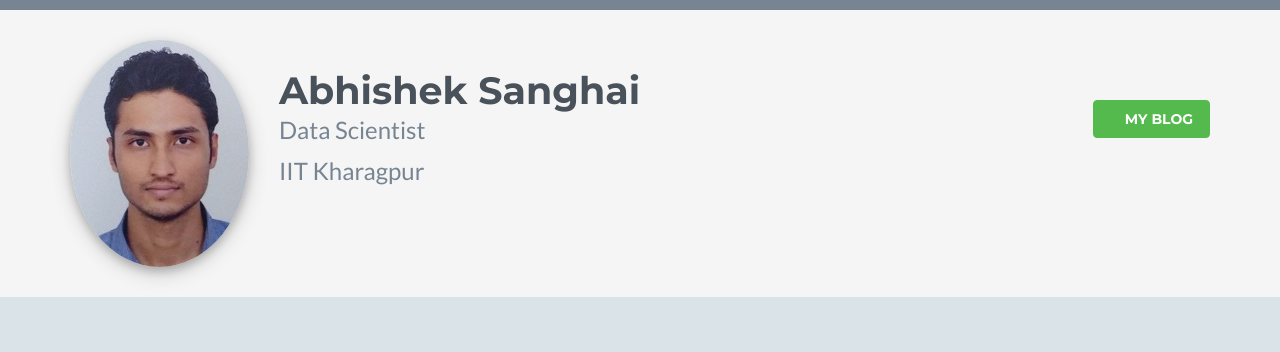
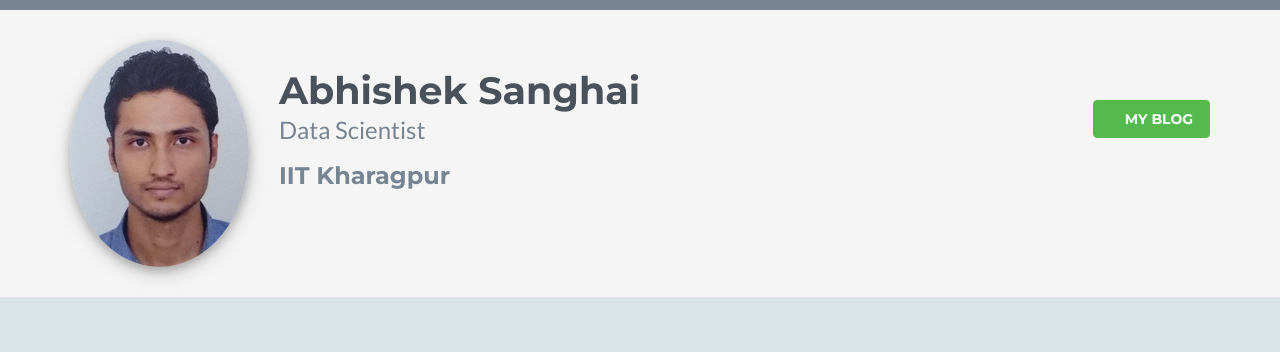
Before and after one commit to abhisheksanghai/abhisheksanghai.github.io, a Jekyll site: the page built from index.html, in a window 1280 px wide. Shown: the top 352 px of the page. Built offline with Jekyll 4.4.1, drawn with Linux system fonts in a browser that asks for light colours; nearby versions of some CDN libraries; library files that are not in the unit come from our copies.

Commit message:
Update index.html
removing class for IIT Kharagpur

```diff
--- a/index.html
+++ b/index.html
@@ -9,7 +9,7 @@ title: Abhishek Sanghai | Blog
             <div class="profile-content pull-left">
                 <h1 class="name">Abhishek Sanghai</h1>
                 <h2 class="desc">Data Scientist</h2>
-		<h3 class="desc">IIT Kharagpur</h3>
+		<h3>IIT Kharagpur</h3>
             </div><!--//profile-->
 	    <a class="btn btn-cta-primary pull-right" href="/datascience"><i class="fab fa-pie-chart"></i> My Blog</a>
         </div><!--//container-->
```
